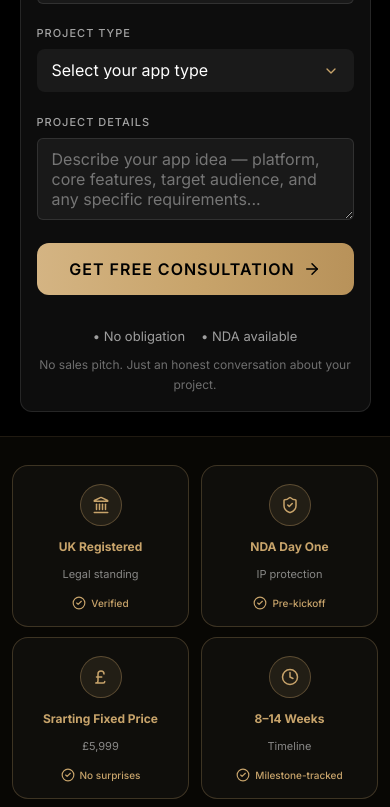
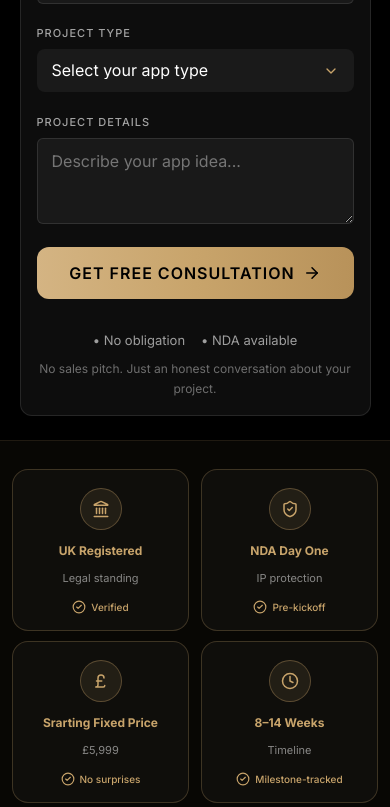
Before and after one commit to faheemnazir/landingpagedan, a React (Vite) app: page / in a window 390 px wide. Shown: the part 1140-1947 px from the top of the page. Built offline with nearby package versions, Linux system fonts and the light colour scheme.

Commit message:
Fix textarea horizontal scrolling on mobile, clamp Services and Process dots to 4, routing behavior for logo to return to Home

```diff
--- a/src/components/Footer.jsx
+++ b/src/components/Footer.jsx
@@ -1,17 +1,32 @@
 import React from 'react';
-import { Link } from 'react-router-dom';
+import { Link, useLocation, useNavigate } from 'react-router-dom';
 import { Mail } from 'lucide-react';
 import logoImg from '../assets/logo-transparent.png';
 import { FaTwitter, FaLinkedin, FaInstagram, FaGithub } from 'react-icons/fa';
 import './Footer.css';
 
 const Footer = () => {
+  const location = useLocation();
+  const navigate = useNavigate();
+
+  const handleLogoClick = (e) => {
+    e.preventDefault();
+    if (location.pathname === '/') {
+      window.scrollTo({ top: 0, behavior: 'smooth' });
+    } else {
+      navigate('/');
+      setTimeout(() => {
+        window.scrollTo({ top: 0, behavior: 'smooth' });
+      }, 100);
+    }
+  };
+
   return (
     <footer className="footer">
       <div className="container footer-content">
         <div className="footer-top-row">
           <div className="footer-brand">
-            <a href="/#" onClick={(e) => { e.preventDefault(); window.scrollTo({ top: 0, behavior: 'smooth' }); }} className="footer-logo" style={{ textDecoration: 'none' }}>
+            <a href="/#" onClick={handleLogoClick} className="footer-logo" style={{ textDecoration: 'none' }}>
               <img src={logoImg} alt="Daneen Al Majaz" style={{ height: '70px', width: 'auto', marginBottom: '16px' }} />
             </a>
             <p className="footer-desc">
@@ -26,6 +41,24 @@ const Footer = () => {
           </div>
 
           <div className="footer-links">
+            <div className="link-group">
+              <h4>Resources</h4>
+              <ul>
+                <li><a href="#">Case Studies</a></li>
+                <li><a href="#">Documentation</a></li>
+                <li><a href="#">API Reference</a></li>
+                <li><a href="/#faq">Support Center / FAQ</a></li>
+              </ul>
+            </div>
+            <div className="link-group">
+              <h4>Services</h4>
+              <ul>
+                <li><a href="/#services">iOS Development</a></li>
+                <li><a href="/#services">Android Development</a></li>
+                <li><a href="/#services">Cross-Platform</a></li>
+                <li><a href="/#services">UI/UX Design</a></li>
+              </ul>
+            </div>
             <div className="link-group">
               <h4>Legal</h4>
               <ul>
@@ -44,24 +77,8 @@ const Footer = () => {
                 <li style={{ color: 'rgba(255, 255, 255, 0.6)', fontSize: '14px', lineHeight: '20px' }}>Response within 1 business day</li>
               </ul>
             </div>
-            <div className="link-group">
-              <h4>Services</h4>
-              <ul>
-                <li><a href="/#services">iOS Development</a></li>
-                <li><a href="/#services">Android Development</a></li>
-                <li><a href="/#services">Cross-Platform</a></li>
-                <li><a href="/#services">UI/UX Design</a></li>
-              </ul>
-            </div>
-            <div className="link-group">
-              <h4>Resources</h4>
-              <ul>
-                <li><a href="#">Case Studies</a></li>
-                <li><a href="#">Documentation</a></li>
-                <li><a href="#">API Reference</a></li>
-                <li><a href="/#faq">Support Center / FAQ</a></li>
-              </ul>
-            </div>
+
+
           </div>
         </div>
       </div>
--- a/src/components/Hero.css
+++ b/src/components/Hero.css
@@ -210,8 +210,7 @@
   color: rgba(255, 255, 255, 0.7);
 }
 
-.form-group input,
-.form-group textarea {
+.form-group input {
   box-sizing: border-box;
   display: flex;
   flex-direction: column;
@@ -228,6 +227,24 @@
   font-size: 16px;
   color: #FFFFFF;
   transition: border-color 0.2s;
+}
+
+.form-group textarea {
+  box-sizing: border-box;
+  display: block;
+  padding: 12px 14px;
+  width: 100%;
+  background: rgba(255, 255, 255, 0.05);
+  border: 1px solid rgba(255, 255, 255, 0.1);
+  border-radius: 6px;
+  font-family: 'Inter', sans-serif;
+  font-style: normal;
+  font-weight: 400;
+  font-size: 16px;
+  color: #FFFFFF;
+  transition: border-color 0.2s;
+  resize: vertical;
+  min-height: 80px;
 }
 
 .form-group input::placeholder,
--- a/src/components/Hero.jsx
+++ b/src/components/Hero.jsx
@@ -120,7 +120,7 @@ const Hero = () => {
 
                 <div className="form-group">
                   <label style={{ fontSize: '11px', letterSpacing: '1px', textTransform: 'uppercase' }}>Project Details</label>
-                  <textarea name="project_details" value={formData.project_details} onChange={handleChange} placeholder="Describe your app idea — platform, core features, target audience, and any specific requirements..." rows="3" required></textarea>
+                  <textarea name="project_details" value={formData.project_details} onChange={handleChange} placeholder="Describe your app idea..." rows="3" required></textarea>
                 </div>
 
                 <button type="submit" className="submit-btn" disabled={status === 'loading'} style={{ textTransform: 'uppercase', fontWeight: 600, letterSpacing: '1px', display: 'flex', alignItems: 'center', justifyContent: 'center' }}>
--- a/src/components/Navbar.jsx
+++ b/src/components/Navbar.jsx
@@ -1,10 +1,13 @@
 import React, { useState } from 'react';
 import { Menu, X } from 'lucide-react';
+import { useLocation, useNavigate } from 'react-router-dom';
 import logoImg from '../assets/logo-transparent.png';
 import './Navbar.css';
 
 const Navbar = () => {
   const [isOpen, setIsOpen] = useState(false);
+  const location = useLocation();
+  const navigate = useNavigate();
 
   const toggleMenu = () => {
     setIsOpen(!isOpen);
@@ -14,9 +17,21 @@ const Navbar = () => {
     setIsOpen(false);
   };
 
+  const handleLogoClick = (e) => {
+    e.preventDefault();
+    if (location.pathname === '/') {
+      window.scrollTo({ top: 0, behavior: 'smooth' });
+    } else {
+      navigate('/');
+      setTimeout(() => {
+        window.scrollTo({ top: 0, behavior: 'smooth' });
+      }, 100);
+    }
+  };
+
   return (
     <nav className="navbar container">
-      <a href="/#" onClick={(e) => { e.preventDefault(); window.scrollTo({ top: 0, behavior: 'smooth' }); }} className="navbar-logo" style={{ textDecoration: 'none', color: 'inherit' }}>
+      <a href="/#" onClick={handleLogoClick} className="navbar-logo" style={{ textDecoration: 'none', color: 'inherit' }}>
         <img src={logoImg} alt="Daneen Al Majaz" className="navbar-logo-img" />
       </a>
 
@@ -40,7 +55,7 @@ const Navbar = () => {
       <div className={`navbar-mobile-overlay ${isOpen ? 'active' : ''}`} onClick={closeMenu}>
         <div className="navbar-mobile-drawer" onClick={(e) => e.stopPropagation()}>
           <div className="drawer-header">
-            <a href="/#" className="navbar-logo" onClick={(e) => { e.preventDefault(); window.scrollTo({ top: 0, behavior: 'smooth' }); closeMenu(); }}>
+            <a href="/#" className="navbar-logo" onClick={(e) => { handleLogoClick(e); closeMenu(); }}>
               <img src={logoImg} alt="Daneen Al Majaz" style={{ height: '44px', width: 'auto' }} />
             </a>
           </div>
--- a/src/components/Process.jsx
+++ b/src/components/Process.jsx
@@ -66,8 +66,9 @@ const Process = () => {
       const scrollLeft = sliderRef.current.scrollLeft;
       const cardWidth = sliderRef.current.children[0].clientWidth + 24; // width + gap
       const newActiveSlide = Math.round(scrollLeft / cardWidth);
-      if (newActiveSlide !== activeSlide) {
-        setActiveSlide(newActiveSlide);
+      const clampedSlide = Math.min(newActiveSlide, 3);
+      if (clampedSlide !== activeSlide) {
+        setActiveSlide(clampedSlide);
       }
     }
   };
@@ -103,11 +104,11 @@ const Process = () => {
 
       {/* Mobile Slider Controls */}
       <div className="slider-controls-mobile">
-        <button className="control-btn prev" onClick={scrollPrev} aria-label="Previous step">
+        <button className="control-btn prev" onClick={scrollPrev} aria-label="Previous step" disabled={activeSlide === 0}>
           <ArrowLeft size={18} />
         </button>
         <div className="slider-dots">
-          {steps.map((_, idx) => (
+          {[0, 1, 2, 3].map((idx) => (
             <span
               key={idx}
               className={`slider-dot ${activeSlide === idx ? 'active' : ''}`}
@@ -123,7 +124,7 @@ const Process = () => {
             />
           ))}
         </div>
-        <button className="control-btn next" onClick={scrollNext} aria-label="Next step">
+        <button className="control-btn next" onClick={scrollNext} aria-label="Next step" disabled={activeSlide === 3}>
           <ArrowRight size={18} />
         </button>
       </div>
--- a/src/components/Services.jsx
+++ b/src/components/Services.jsx
@@ -102,8 +102,9 @@ const Services = () => {
     const cardWidth = card.clientWidth;
     const gap = 24;
     const index = Math.round(scrollLeft / (cardWidth + gap));
-    if (index >= 0 && index < services.length) {
-      setActiveIndex(index);
+    const clampedIndex = Math.min(index, 3);
+    if (clampedIndex >= 0 && clampedIndex < services.length) {
+      setActiveIndex(clampedIndex);
     }
   };
 
@@ -159,7 +160,7 @@ const Services = () => {
           <ArrowLeft size={18} />
         </button>
         <div className="slider-dots">
-          {services.map((_, idx) => (
+          {[0, 1, 2, 3].map((idx) => (
             <span
               key={idx}
               className={`slider-dot ${idx === activeIndex ? 'active' : ''}`}
@@ -179,7 +180,7 @@ const Services = () => {
           className="control-btn next"
           onClick={() => handleScrollTo('right')}
           aria-label="Next service"
-          disabled={activeIndex === services.length - 1}
+          disabled={activeIndex === 3}
         >
           <ArrowRight size={18} />
         </button>
```
